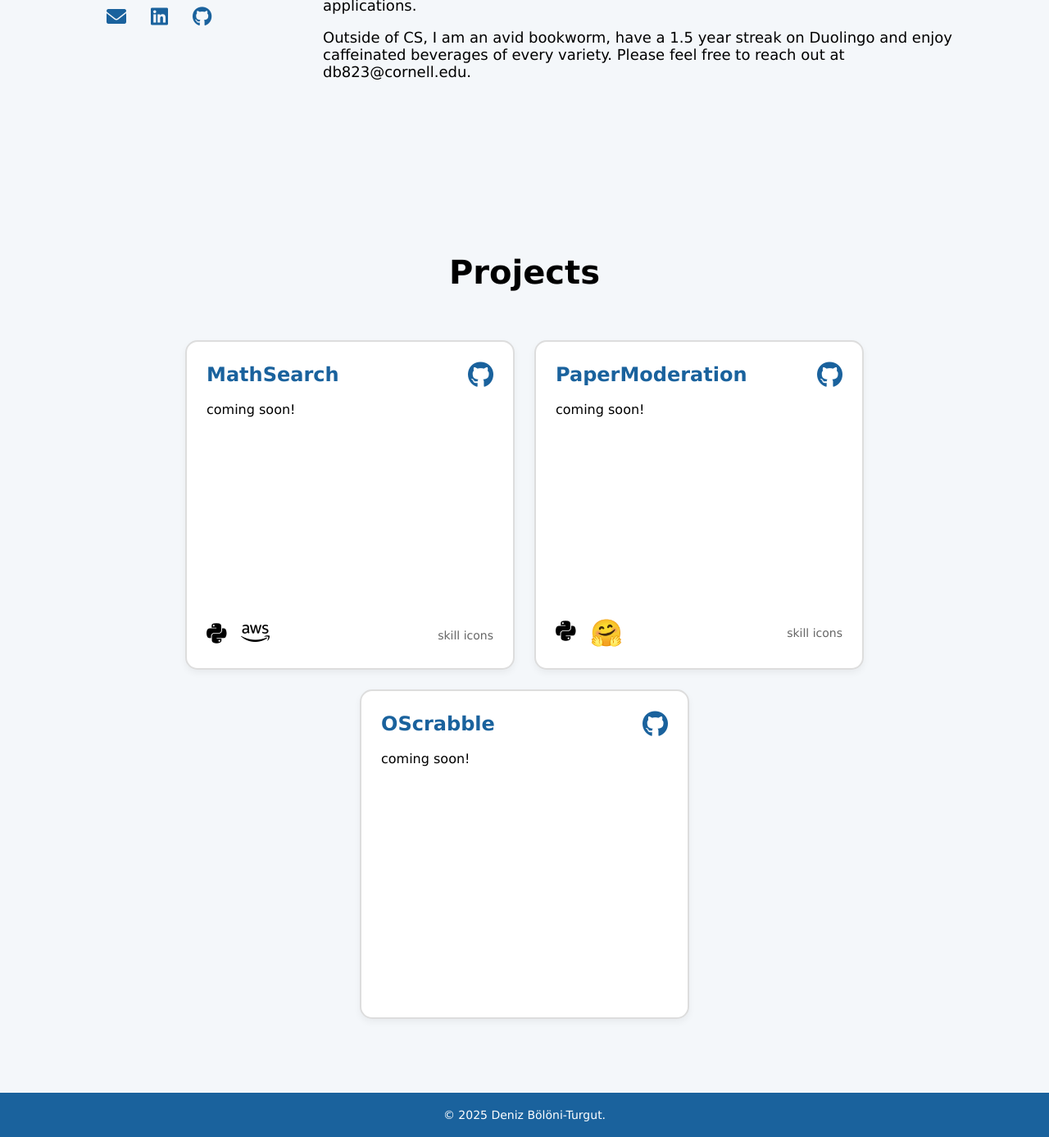
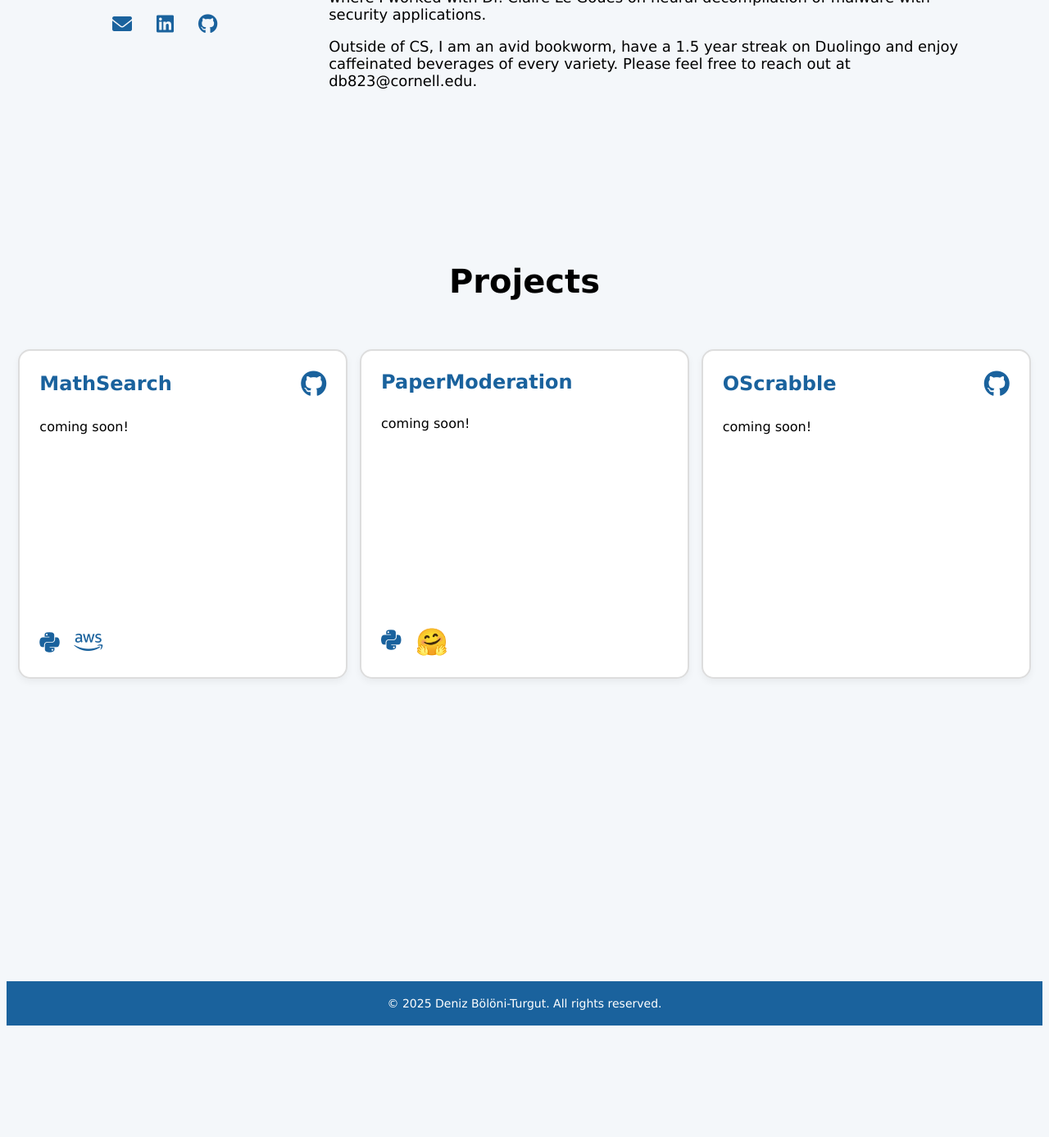
Before and after one commit to denizbt/denizbt.github.io, a Jekyll site: the page built from index.html, in a window 1280 px wide, cut to the strip 473-1860 px from the top of the page. Shown: the whole strip at 82% size. Built offline with Jekyll 4.4.1, drawn with Linux system fonts in a browser that asks for light colours; after the commit the page ends 1732 px from its top, so only the background shows below that.

Commit message:
add audo pronunciation, new project layout

```diff
--- a/_layouts/default.html
+++ b/_layouts/default.html
@@ -1,5 +1,14 @@
 <!DOCTYPE html>
 <html lang="en">
+
+<head>
+  <meta charset="UTF-8" />
+  <meta name="viewport" content="width=device-width, initial-scale=1.0" />
+  <title>{{ page.title }}</title>
+
+  <!-- Stylesheets -->
+  <link rel="stylesheet" href="/assets/css/style.css" />
+  <link rel="stylesheet" href="https://cdnjs.cloudflare.com/ajax/libs/font-awesome/6.0.0-beta3/css/all.min.css" />
 
   <head>
     <meta charset="UTF-8">
@@ -8,23 +17,33 @@
 
     <link rel="stylesheet" href="https://cdnjs.cloudflare.com/ajax/libs/font-awesome/6.0.0-beta3/css/all.min.css">
     <link rel="stylesheet" href="{{ '/assets/css/style.css' | relative_url }}">
-
-  <!-- webpage icon -->
-  <!-- <link rel="icon" href="/assets/images/favicon.ico" type="image/x-icon"> -->
+  </head>
 </head>
 
 <body>
-  <header>
-    <!-- header content -->
-  </header>
+  <nav class="navbar">
+    <div class="logo">denizbt</div>
+    <div class="nav-links">
+      <a href="#about" class="nav-button">About</a>
+      <a href="#projects" class="nav-button">Projects</a>
+      <a href="#research" class="nav-button">Research</a>
+      <a href="/assets/files/denizbt-resume.pdf" class="resume-button">Resumé</a>
+    </div>
+  </nav>
 
-  <main>
   {{ content }}
-  </main>
+
+</body>
 
 <footer class="site-footer">
-    <p>&copy; {{ site.time | date: "%Y" }} Deniz Bölöni-Turgut.</p>
+  <div class="footer-content">
+    <p>&copy; {{ site.time | date: "%Y" }} Deniz Bölöni-Turgut. All rights reserved.</p>
+    <!-- <div class="footer-icons">
+      <a href="mailto:db823@cornell.edu" class="icon-button"><i class="fas fa-envelope"></i></a>
+      <a href="https://linkedin.com/in/deniz-bt" class="icon-button"><i class="fab fa-linkedin"></i></a>
+      <a href="https://github.com/denizbt" class="icon-button"><i class="fab fa-github"></i></a>
+    </div> -->
+  </div>
 </footer>
-</body>
 
 </html>
--- a/assets/css/style.css
+++ b/assets/css/style.css
@@ -7,7 +7,7 @@
 }
 
 body {
-  margin: 0;
+  margin: 1;
   font-family: Verdana, sans-serif;
   background-color: var(--color-bg);
 }
@@ -60,13 +60,11 @@ body {
   box-sizing: border-box;
 }
 
-/* Combined profile and info section */
 .profile-info-container {
   display: flex;
   justify-content: space-between;
   align-items: center;
   gap: 80px;
-  /* Increased gap between image and text */
   width: 100%;
   max-width: 100%;
   padding: 0 5%;
@@ -175,10 +173,11 @@ body {
 
 /* Project Cards Styles */
 .project-cards {
-  display: flex;
-  flex-wrap: wrap;
-  gap: 24px;
-  justify-content: center;
+  display: grid;
+  grid-template-columns: repeat(3, 1fr);
+  /* 3 columns */
+  gap: 50px;
+  justify-items: center;
   margin-top: 40px;
   width: 100%;
   max-width: 1200px;
@@ -188,6 +187,7 @@ body {
 .project-card {
   background-color: var(--color-white);
   border-radius: 15px;
+  gap: 10px;
   border: 2px solid #ddd;
   padding: 24px;
   width: 100%;
@@ -202,6 +202,19 @@ body {
 .project-card:hover {
   transform: translateY(-5px);
   box-shadow: 0 6px 12px rgba(0, 0, 0, 0.1);
+}
+
+/* mobile devices for project cards */
+@media (max-width: 768px) {
+  .project-cards {
+    grid-template-columns: 1fr;
+    /* 1 column on small screens */
+    gap: 16px;
+  }
+
+  .project-card {
+    max-width: 100%;
+  }
 }
 
 .project-header {
@@ -263,6 +276,7 @@ body {
 }
 
 .project-skills i.skill-icon {
+  color: var(--dark-blue);
   font-size: 28px;
 }
 
@@ -287,3 +301,13 @@ body {
     max-width: 100%;
   }
 }
+
+.clean-link {
+  text-decoration: none;
+  color: inherit;
+  transition: all 0.2s ease;
+}
+
+.clean-link:hover {
+  opacity: 0.8;
+}
--- a/index.html
+++ b/index.html
@@ -2,27 +2,6 @@
 layout: default
 title: Home
 ---
-
-<!DOCTYPE html>
-<html lang="en">
-
-<head>
-  <meta charset="UTF-8" />
-  <meta name="viewport" content="width=device-width, initial-scale=1.0" />
-  <link rel="stylesheet" href="/assets/css/style.css" />
-  <link rel="stylesheet" href="https://cdnjs.cloudflare.com/ajax/libs/font-awesome/6.0.0-beta3/css/all.min.css" />
-</head>
-
-<body>
-  <nav class="navbar">
-    <div class="logo">denizbt</div>
-    <div class="nav-links">
-      <a href="#about" class="nav-button">About</a>
-      <a href="#projects" class="nav-button">Projects</a>
-      <a href="#research" class="nav-button">Research</a>
-      <a href="/assets/files/denizbt-resume.pdf" class="resume-button">Resumé</a>
-    </div>
-  </nav>
 
 <div class="main-content">
   <div class="profile-info-container" id="about">
@@ -41,11 +20,11 @@ title: Home
       <h1 class="name"><strong>Deniz </strong>Bölöni-Turgut</h1>
       <p class="pronunciation">
         /dɛniz bøløni turgut/
-          <!-- <a href="#" class="icon-button" onclick="document.getElementById('name-audio').play(); return false;"
+        <a href="#" class="icon-button" onclick="document.getElementById('name-audio').play(); return false;"
           aria-label="Play pronunciation">
           <i class="fas fa-volume-up"></i>
         </a>
-          <audio id="name-audio" src="assets/files/temp.m4a"></audio> -->
+        <audio id="name-audio" src="assets/files/name-audio.m4a"></audio>
       </p>
 
       <p class="subtitle"><em>researcher, software developer, reader</em></p>
@@ -72,8 +51,10 @@ title: Home
       <!-- MathSearch Project Card -->
       <div class="project-card">
         <div class="project-header">
-            <h3>MathSearch</h3>
-            <a href="#" class="github-link">
+          <h3>
+            <a href="/projects/mathsearch/" class="clean-link">MathSearch</a>
+          </h3>
+          <a href="https://github.com/CornellDataScience/MathSearch" class="github-link">
             <i class="fab fa-github"></i>
           </a>
         </div>
@@ -86,7 +67,6 @@ title: Home
           <div class="project-skills">
             <i class="fab fa-python skill-icon"></i>
             <i class="fab fa-aws skill-icon"></i>
-              <span class="skill-label">skill icons</span>
           </div>
         </div>
       </div>
@@ -95,9 +75,6 @@ title: Home
       <div class="project-card">
         <div class="project-header">
           <h3>PaperModeration</h3>
-            <a href="#" class="github-link">
-              <i class="fab fa-github"></i>
-            </a>
         </div>
 
         <div class="project-description">
@@ -108,7 +85,6 @@ title: Home
           <div class="project-skills">
             <i class="fab fa-python skill-icon"></i>
             <span class="hugging-face-emoji">🤗</span>
-              <span class="skill-label">skill icons</span>
           </div>
         </div>
       </div>
@@ -117,7 +93,7 @@ title: Home
       <div class="project-card">
         <div class="project-header">
           <h3>OScrabble</h3>
-            <a href="#" class="github-link">
+          <a href="https://github.com/denizbt/ocaml-scrabble" class="github-link">
             <i class="fab fa-github"></i>
           </a>
         </div>
@@ -132,6 +108,3 @@ title: Home
     </div>
   </div>
 </div>
-</body>
-
-</html>
```
Also changed, not shown: _layouts/project-desc.html (added, +74 -0 lines), mathsearch.md (added, +20 -0 lines), assets/images/mathsearch-logo.png (added), 2 other files. Lines whose indentation alone changed are shown as unchanged.
